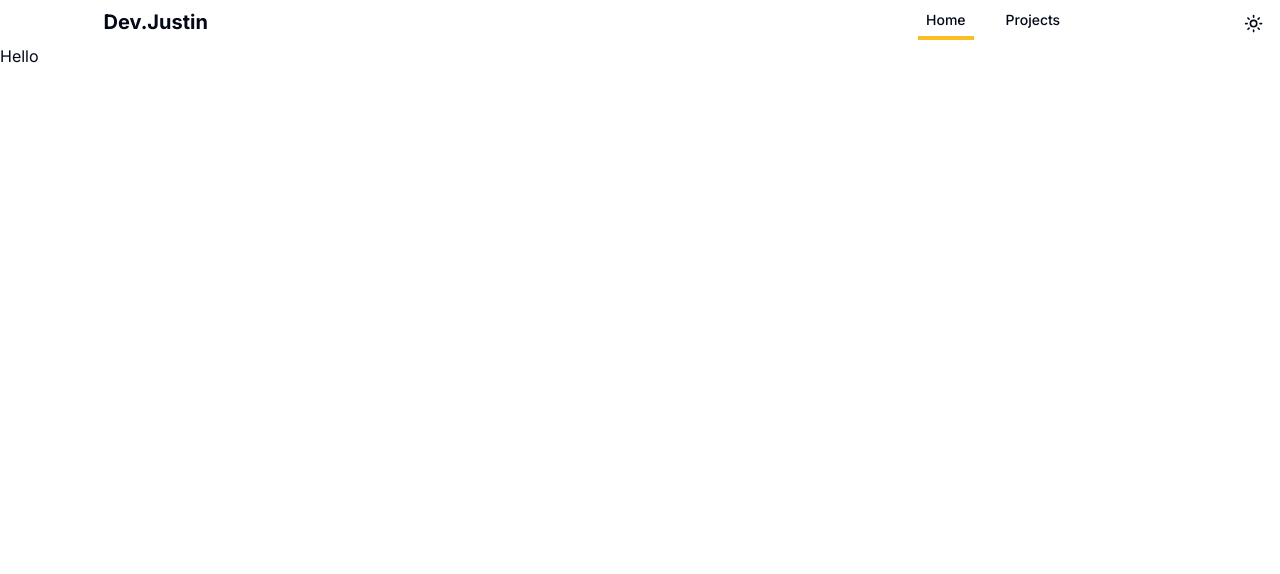
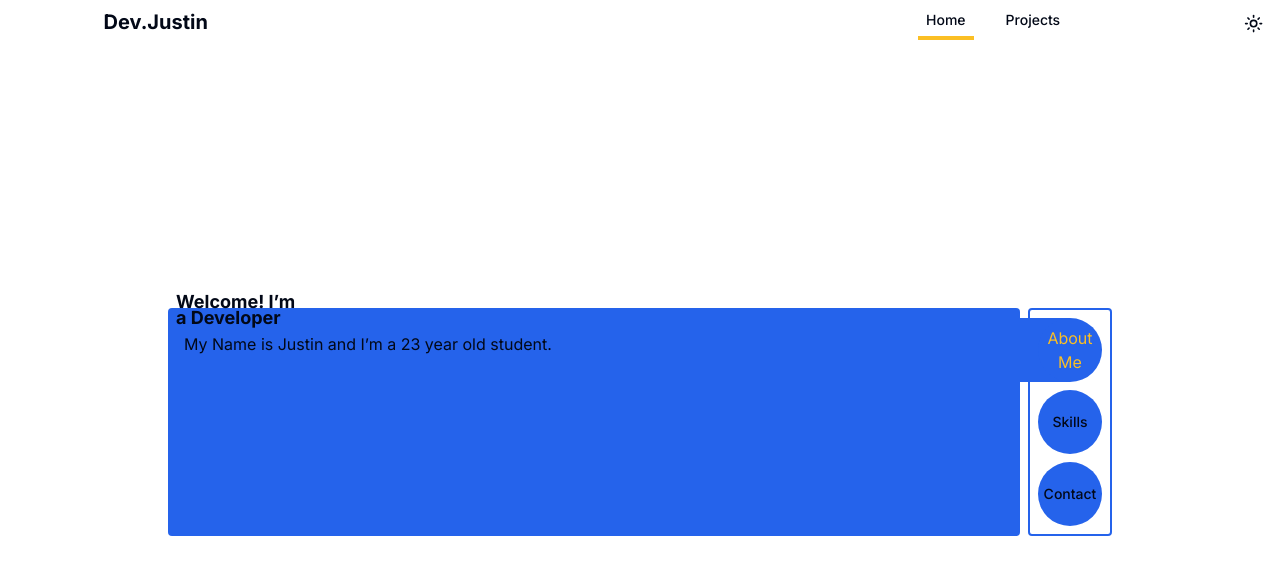
Before and after one commit to justin7en/portfolio, a Next.js app: page / in a window 1280 px wide. Shown: the top 574 px of the page. Built offline with nearby package versions, Linux system fonts and the light colour scheme.

Commit message:
feat: InfoSelection

```diff
--- a/src/app/layout.tsx
+++ b/src/app/layout.tsx
@@ -20,8 +20,12 @@ export default function RootLayout({
     <html lang="en">
       <body className={inter.className}>
         <ThemeProvider attribute="class" defaultTheme="system" enableSystem>
-          <NavMenu />
-          {children}
+          <div className="h-screen flex flex-col">
+            <div className="h-fit">
+              <NavMenu />
+            </div>
+            {children}
+          </div>
         </ThemeProvider>
       </body>
     </html>
--- a/src/app/page.tsx
+++ b/src/app/page.tsx
@@ -1,9 +1,11 @@
-
+import { InfoBoard } from "@/components/infoBoard"
 
 export default function Home() {
   return (
-    <main>
-      Hello
+    <main className="grow flex items-center">
+      <div className="w-3/4 mx-auto">
+        <InfoBoard />
+      </div>
     </main>
   )
 }
--- /dev/null
+++ b/src/components/infoBoard.tsx
@@ -0,0 +1,86 @@
+"use client"
+
+import { useState } from "react"
+import { Button } from "./ui/button";
+
+export function InfoBoard() {
+  const [activeItem, setActiveItem] = useState([true, false, false]);
+
+  function changeActiveItem(item: number) {
+    const newActiveItems = [false, false, false];
+    newActiveItems[item] = true;
+    setActiveItem(newActiveItems);
+  }
+
+  return (
+    <>
+      <div className="flex flex-row w-full rounded-sm p-2 space-x-2">
+        <div className="relative flex flex-col basis-11/12 p-2 space-y-4 space-x-2 rounded-sm bg-blue-600">
+          <div className="absolute -translate-y-7">
+            <h1 className="flex flex-col -space-y-3 text-lg font-bold">
+              <div>
+                Welcome! I&rsquo;m
+              </div>
+              <div>
+                a Developer
+              </div>
+            </h1>
+          </div>
+          <div>
+            {activeItem[0] ? (
+              <p>My Name is Justin and I&rsquo;m a 23 year old student.</p>
+            ) : activeItem[1] ? (
+              <p>Moin2</p>
+            ) : (
+              <p>Moin3</p>
+            )}
+          </div>
+        </div>
+        <div className="basis-1/12 flex flex-col text-center justify-evenly p-2 space-y-2 border-2 rounded-sm border-blue-600">
+          {activeItem[0] ? (
+            <div className="relative">
+              <div className="w-16 h-16 flex items-center justify-end -translate-x-8 bg-blue-600">
+                <div className="absolute w-16 h-16 rounded-full -right-8 flex items-center justify-center bg-blue-600 text-amber-400">
+                  About Me
+                </div>
+              </div>
+            </div>
+          ) : (
+            <Button className="w-16 h-16 rounded-full flex items-center justify-center bg-blue-600"
+                    onClick={() => changeActiveItem(0)}>
+              About Me
+            </Button>
+          )}
+          {activeItem[1] ? (
+            <div className="relative">
+              <div className="w-16 h-16 flex items-center justify-end -translate-x-8 bg-blue-600">
+                <div className="absolute w-16 h-16 rounded-full -right-8 flex items-center justify-center bg-blue-600 text-amber-400">
+                  Skills
+                </div>
+              </div>
+            </div>
+          ) : (
+            <Button className="w-16 h-16 rounded-full flex items-center justify-center bg-blue-600"
+                    onClick={() => changeActiveItem(1)}>
+              Skills
+            </Button>
+          )}
+          {activeItem[2] ? (
+            <div className="relative">
+              <div className="w-16 h-16 flex items-center justify-end -translate-x-8 bg-blue-600">
+                <div className="absolute w-16 h-16 rounded-full -right-8 flex items-center justify-center bg-blue-600 text-amber-400">
+                  Contact
+                </div>
+              </div>
+            </div>
+          ) : (
+            <Button className="w-16 h-16 rounded-full flex items-center justify-center bg-blue-600"
+                    onClick={() => changeActiveItem(2)}>
+              Contact
+            </Button>
+          )}
+        </div>
+      </div>
+    </>
+  )
+}
```
